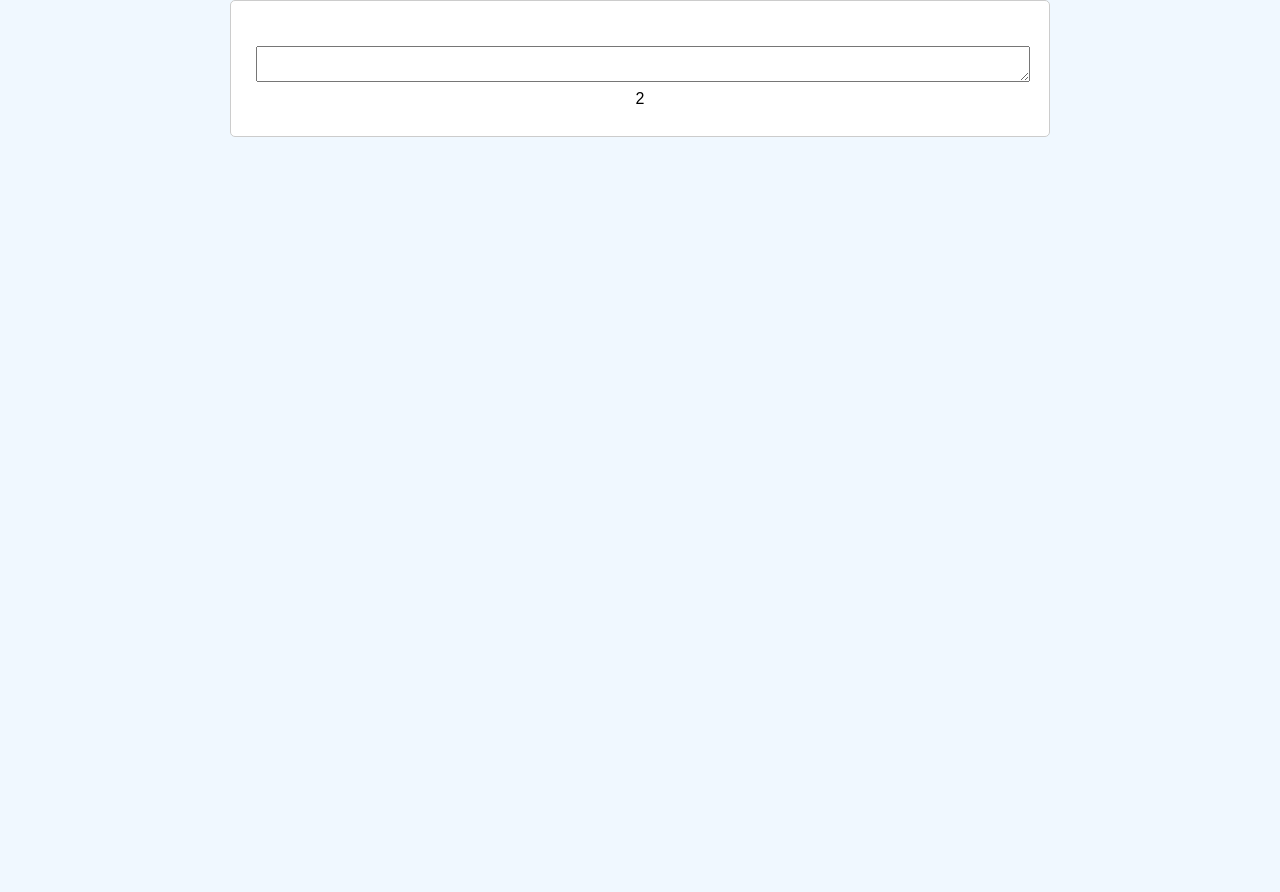
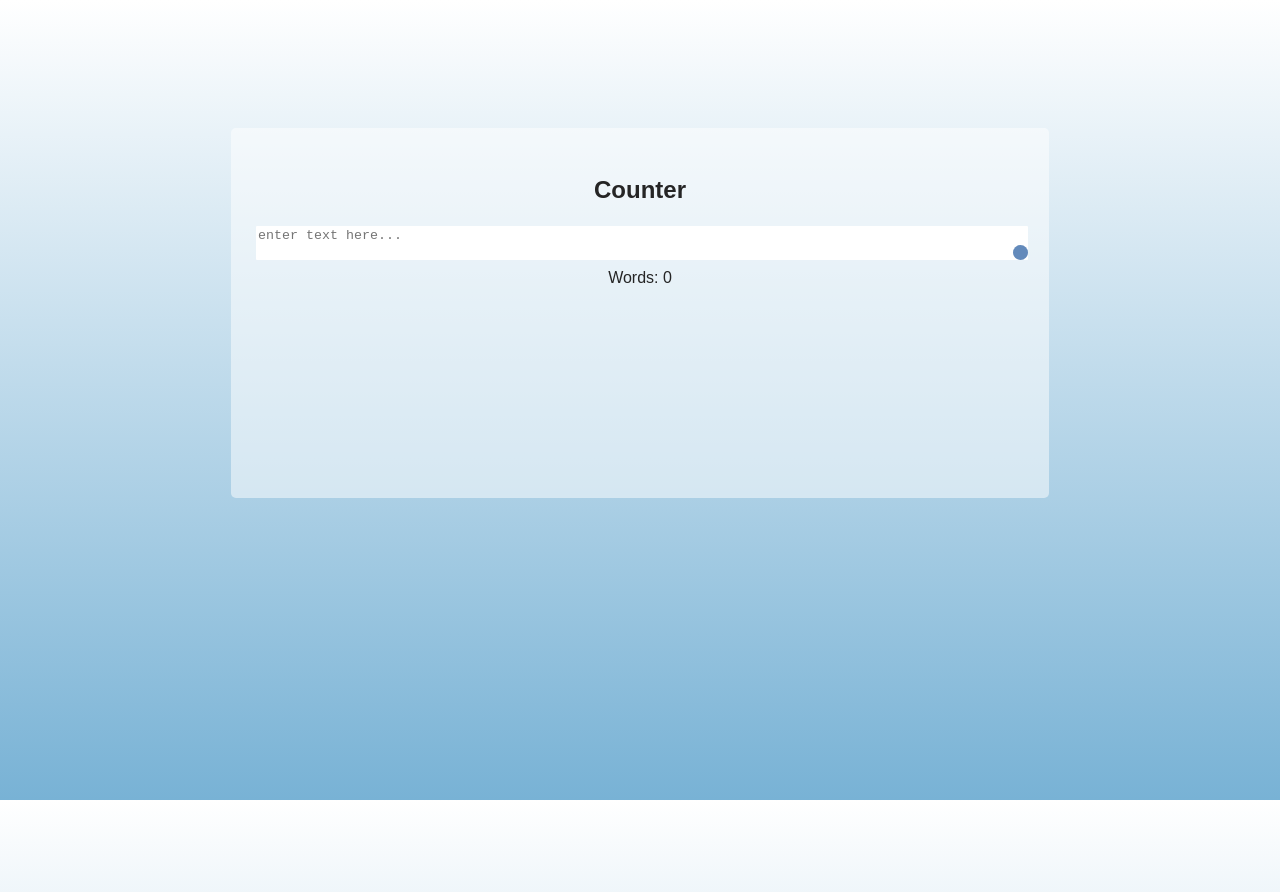
Before and after one commit to yaelsilvermanpeet/custom-web-component, a plain HTML site: page index.html in a window 1280 px wide. Before the commit the page ends 800 px from the top, so only its background shows below. Drawn offline with Linux system fonts and the light colour scheme.

Commit message:
light mode dark mode css vars

```diff
--- a/index.html
+++ b/index.html
@@ -9,10 +9,10 @@
 </head>
 <body>
     <div class="container">
-        <h2 class="header"></h2>
+        <h2 class="header">Counter</h2>
         <div>
-            <textarea class="text-input-area"></textarea>
-            <word-count></word-count>
+            <textarea class="text-input-area" placeholder="enter text here..."></textarea>
+            <word-count class="counter"></word-count>
         </div>
     </div>
 </body>
--- a/main.js
+++ b/main.js
@@ -1,29 +1,28 @@
 class WordCount extends HTMLElement {
-    //constructor can custom child behaviors
     constructor() {
-        super()
-        const parent = this.parentNode
-        console.log(parent)
-        const shadow = this.attachShadow({mode: 'open'})
-        const text = document.createElement('span')
-        shadow.appendChild(text)
+        super();
+        const shadow = this.attachShadow({ mode: 'open' });
+        const text = document.createElement('span');
+        shadow.appendChild(text);
 
-        const count = `${this.countWords(parent)}`
-        text.textContent = count;
+        // Get a reference to the textarea element
+        const textarea = this.closest('.container').querySelector('.text-input-area');
 
+        // Update the word count when the textarea content changes
+        textarea.addEventListener('input', () => {
+            const count = this.countWords(textarea.value);
+            text.textContent = count;
+        });
 
-    setInterval(()=> {
-    const count = `${this.countWords(parent)}`
-    text.textContent = count
-    }, 200)
+        // Initial word count
+        const initialCount = this.countWords(textarea.value);
+        text.textContent = initialCount;
     }
 
-
-    countWords(node) {
-        const text = node.innerText || node.textContent
-        return text.split(/\s+/g).length
+    countWords(text) {
+        const words = text.split(/\s+/).filter(word => word !== '');
+        return `Words: ${words.length}`;
     }
 }
 
-customElements.define("word-count", WordCount);
-//define parameters are name, class, extends
+customElements.define('word-count', WordCount);
--- a/style.css
+++ b/style.css
@@ -1,26 +1,71 @@
+:root {
+    --light-bg: linear-gradient(white, rgb(120, 178, 213));
+    --light-text: #252525;
+    --light-container: rgba(255, 255, 255, 0.5);
+
+    --dark-bg: linear-gradient(#282828, #5e5a66);
+    --dark-text: #e0dcfc;
+    --dark-container:rgba(15, 15, 15, 0.5);
+}
+
+/* Use media queries to apply the appropriate background based on dark mode */
+@media (prefers-color-scheme: light) {
+    body {
+        background-image: var(--light-bg);
+        color: var(--light-text);
+    }
+
+    .container {
+        background-color: var(--light-container);
+    }
+}
+
+@media (prefers-color-scheme: dark) {
+    body {
+        background-image: var(--dark-bg);
+        color: var(--dark-text);
+    }
+
+    .container {
+        background-color: var(--dark-container);
+    }
+}
+
+
+html, body {
+    margin: 0;
+    height: 100%; /* Ensure both <html> and <body> cover the viewport height */
+}
+
 body {
     margin: 0;
-    background-color: aliceblue;
+    background-repeat: no-repeat; /* Prevent repeating in Firefox */
+    background-attachment: fixed;
 }
 .header {
     text-align: center;
 }
 
-
 .container {
     font-family: sans-serif;
     text-align: center;
-    background-color: white;
     width: 60%;
-    height: 100%;
+    min-height: 40%;
     margin: auto;
+    margin-top: 10%;
     padding: 25px;
-    border: 1px solid #cccccc;
     border-radius: 5px;
     line-height: 1.4;
 }
 
 .text-input-area {
     width: 100%;
+    border: none;
+    border-radius: 1px;
+    resize: vertical;
+}
 
+::-webkit-resizer {
+    border-radius: 10px;
+    background: rgb(99, 138, 187);
 }
```
